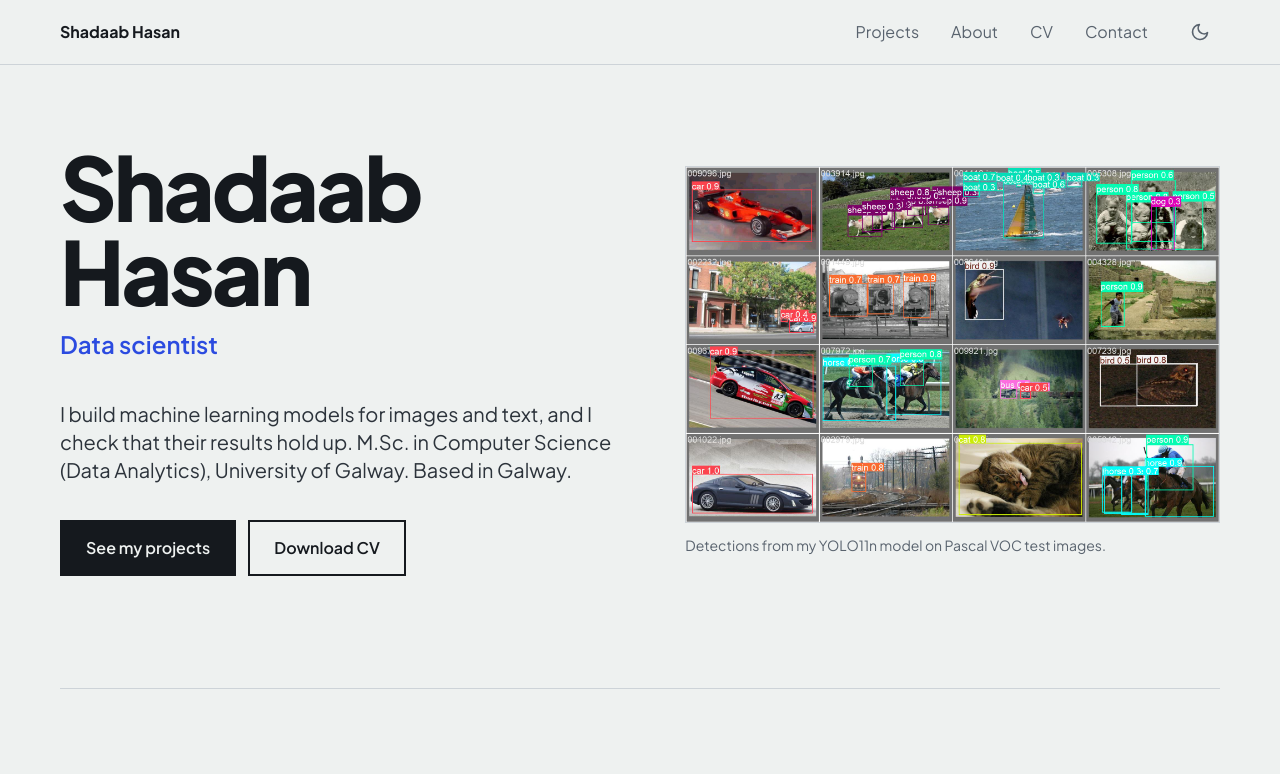
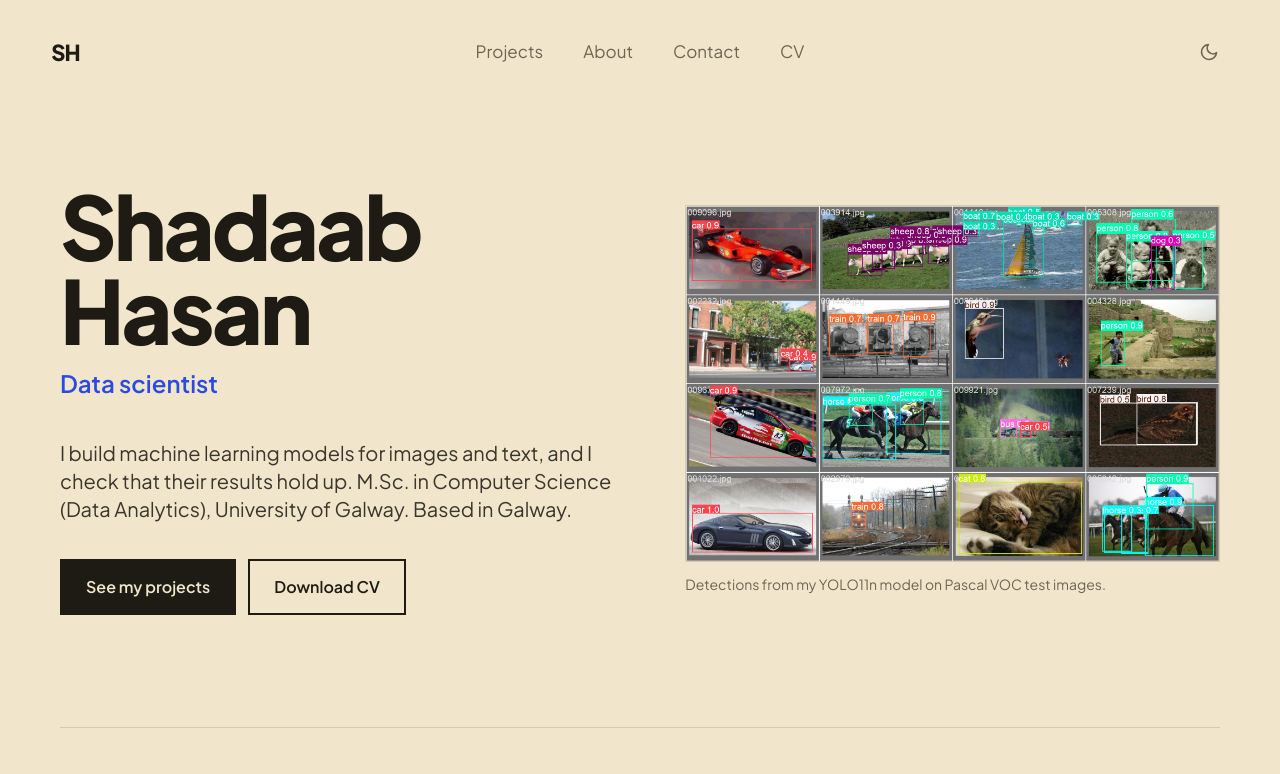
Before and after one commit to ShadaabHasan/portfolio, a Next.js app: page / in a window 1280 px wide. Shown: the top 774 px of the page. Built offline with nearby package versions, Linux system fonts and the light colour scheme.

Commit message:
New navbar layout and colour scheme

```diff
--- a/app/components/Navbar.jsx
+++ b/app/components/Navbar.jsx
@@ -9,8 +9,8 @@ import ThemeToggle from "./ThemeToggle";
 const links = [
   { label: "Projects", href: "/AllProjects" },
   { label: "About", href: "/AboutMe" },
+  { label: "Contact", href: "#contact" },
   { label: "CV", href: "/Shadaab_resume.pdf", external: true },
-  { label: "Contact", href: "/Contact" },
 ];
 
 function NavLink({ link, className, onClick }) {
@@ -34,31 +34,28 @@ const Navbar = () => {
 
   return (
     <>
-      <nav className="sticky top-0 z-50 bg-bg border-b border-line">
-        <div className="max-w-[1240px] mx-auto px-5 md:px-10 h-16 flex items-center justify-between">
-          <Link href="/" className="font-bold text-ink">
-            Shadaab Hasan
+      <nav className="px-[4vw] py-8 grid grid-cols-[1fr_auto] md:grid-cols-[1fr_auto_1fr] items-center">
+        <Link href="/" className="font-extrabold text-[22px] tracking-[-0.04em] text-ink">
+          SH
         </Link>
 
-          {/* Desktop menu */}
-          <div className="hidden md:flex items-center gap-8">
+        {/* Desktop links, in the middle */}
+        <div className="hidden md:flex items-center gap-10 text-[17px]">
           {links.map((link) => (
             <NavLink key={link.label} link={link} className="text-muted hover:text-ink transition-colors" />
           ))}
-            <ThemeToggle />
         </div>
 
-          {/* Mobile: theme switch + menu button */}
-          <div className="flex md:hidden items-center gap-2">
+        {/* Right side: theme switch, plus the menu button on phones */}
+        <div className="justify-self-end flex items-center gap-2">
           <ThemeToggle />
           <button
-              className="w-10 h-10 flex items-center justify-center text-ink text-2xl"
+            className="md:hidden w-10 h-10 flex items-center justify-center text-ink text-2xl"
             onClick={() => setIsOpen(true)}
             aria-label="Open menu"
           >
             ☰
           </button>
-          </div>
         </div>
       </nav>
 
@@ -70,10 +67,10 @@ const Navbar = () => {
             animate={{ opacity: 1 }}
             exit={{ opacity: 0 }}
             transition={{ duration: 0.2 }}
-            className="fixed inset-0 z-50 bg-bg flex flex-col"
+            className="fixed inset-0 z-50 bg-bg flex flex-col px-[4vw]"
           >
-            <div className="h-16 px-5 flex items-center justify-between border-b border-line">
-              <span className="font-bold text-ink">Shadaab Hasan</span>
+            <div className="py-8 flex items-center justify-between">
+              <span className="font-extrabold text-[22px] tracking-[-0.04em] text-ink">SH</span>
               <button
                 className="w-10 h-10 flex items-center justify-center text-ink text-2xl"
                 onClick={() => setIsOpen(false)}
@@ -82,7 +79,7 @@ const Navbar = () => {
                 ✕
               </button>
             </div>
-            <div className="flex flex-col gap-6 px-5 pt-10 text-3xl font-semibold">
+            <div className="flex flex-col gap-6 pt-8 text-4xl font-bold tracking-tight">
               {links.map((link) => (
                 <NavLink key={link.label} link={link} className="text-ink" onClick={() => setIsOpen(false)} />
               ))}
--- a/app/globals.css
+++ b/app/globals.css
@@ -5,13 +5,13 @@
 
 /* Light mode (default) */
 :root {
-  --bg: #EEF1F0;
-  --panel: #F8FAF9;
-  --ink: #15191E;
-  --soft: #2C333B;
-  --muted: #59636E;
+        --bg: #F1E6CC;
+  --panel: #E6D9BC;
+  --ink: #1E1B15;
+  --soft: #3B362C;
+  --muted: #6E6553;
+  --line: #D9CBAA;
   --box: #2B4BE0;
-  --line: #CDD3D8;
   --note: #FFF7D1;
   --note-line: #E6BE2E;
   --note-ink: #3A3216;
```
Lines whose indentation alone changed are shown as unchanged.
